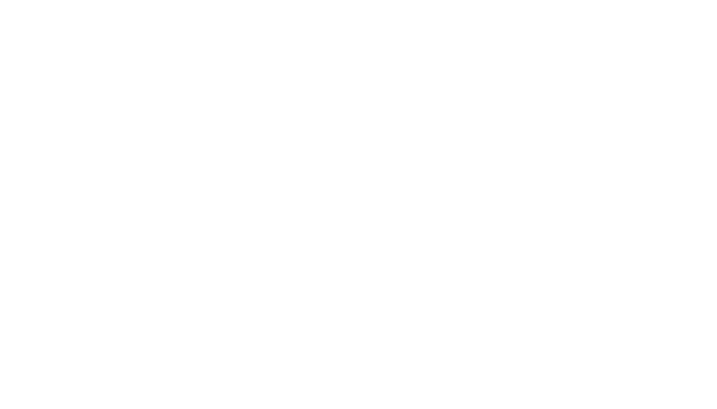
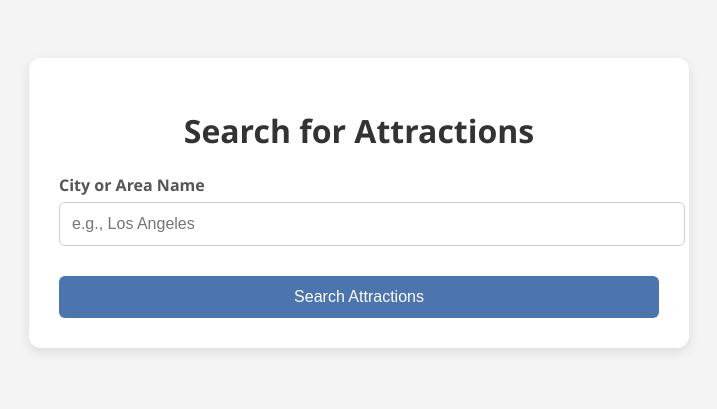
Before and after one commit to btmunger/CS361-Project, a website: page public/searchattract.html in a window 1280 px wide. Shown: the whole page, without its empty margins (281-998 px from the left). Drawn offline with Linux system fonts and the light colour scheme.

Commit message:
Fixed CSS issue, created HTML for searching for attractions

```diff
--- a/public/searchattract.html
+++ b/public/searchattract.html
@@ -0,0 +1,23 @@
+<!DOCTYPE html>
+<html lang="en">
+<head>
+  <meta charset="UTF-8" />
+  <meta name="viewport" content="width=device-width, initial-scale=1.0"/>
+  <title>Search for Attractions</title>
+  <link rel="stylesheet" href="searchandselect.css"/>
+  <script src="searchattract.js"></script>
+</head>
+<body>
+  <div class="form-container">
+    <h1>Search for Attractions</h1>
+    <form id="attractSearchForm">
+      <label for="city">City or Area Name</label>
+      <input type="text" id="city" name="city" placeholder="e.g., Los Angeles" required />
+
+      <button type="submit">Search Attractions</button>
+    </form>
+  </div>
+
+</div>
+</body>
+</html>
```
Also changed, not shown: public/searchflights.html (+1 -1 lines).
